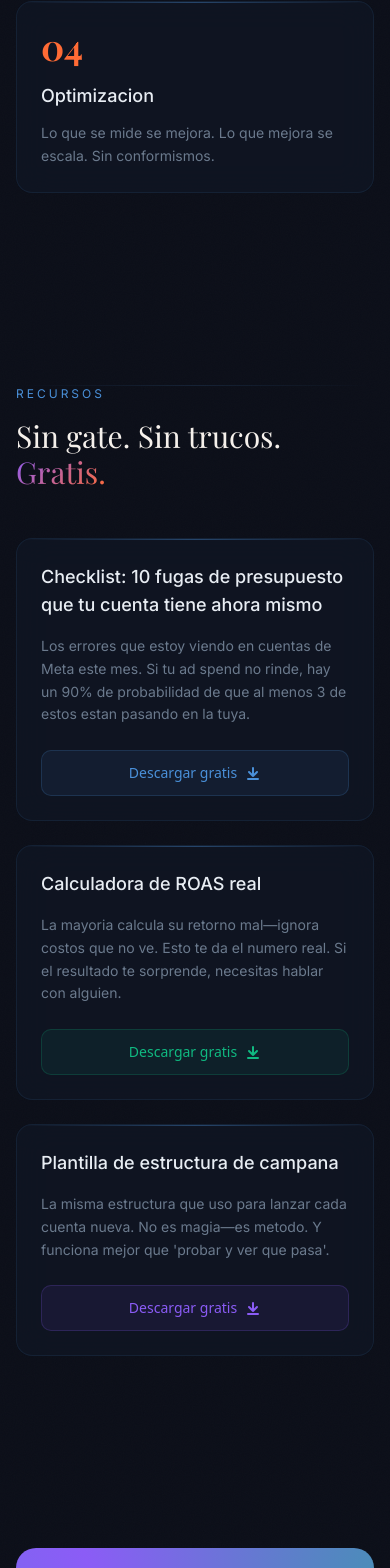
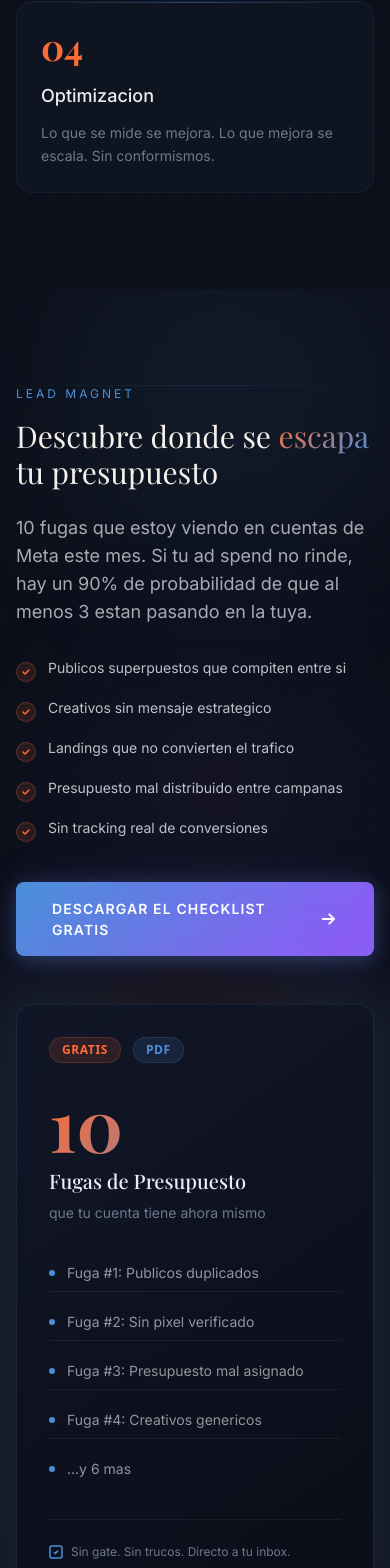
Before and after one commit to Coraline-Coder/carolina-landing, a Next.js app: page / in a window 390 px wide. Shown: the part 5591-7159 px from the top of the page. Built offline with nearby package versions, Linux system fonts and the light colour scheme.

Commit message:
Lead magnet visual acorde a landing

```diff
--- a/src/app/page.tsx
+++ b/src/app/page.tsx
@@ -702,73 +702,111 @@ function ProcesoSection() {
 }
 
 function ResourcesSection() {
-  const resources = [
-    {
-      title: "Checklist: 10 fugas de presupuesto que tu cuenta tiene ahora mismo",
-      desc: "Los errores que estoy viendo en cuentas de Meta este mes. Si tu ad spend no rinde, hay un 90% de probabilidad de que al menos 3 de estos estan pasando en la tuya.",
-      color: "#4A90D9",
-    },
-    {
-      title: "Calculadora de ROAS real",
-      desc: "La mayoria calcula su retorno mal—ignora costos que no ve. Esto te da el numero real. Si el resultado te sorprende, necesitas hablar con alguien.",
-      color: "#10B981",
-    },
-    {
-      title: "Plantilla de estructura de campana",
-      desc: "La misma estructura que uso para lanzar cada cuenta nueva. No es magia—es metodo. Y funciona mejor que 'probar y ver que pasa'.",
-      color: "#8B5CF6",
-    },
-  ];
+  return (
+    <section id="recursos" className="relative py-24 md:py-32 overflow-hidden">
+      <div className="gradient-orb gradient-orb-2 absolute" style={{ top: "20%", right: "-15%" }} />
+      <div className="gradient-orb gradient-orb-1 absolute" style={{ bottom: "10%", left: "-10%" }} />
 
-  return (
-    <section id="recursos" className="relative py-24 md:py-32">
-      <div className="max-w-7xl mx-auto px-4 sm:px-6 lg:px-8">
+      <div className="max-w-7xl mx-auto px-4 sm:px-6 lg:px-8 relative z-10">
         <div className="section-divider mb-16" />
 
+        <div className="grid grid-cols-1 lg:grid-cols-2 gap-12 lg:gap-16 items-center">
+          <div>
             <ScrollReveal>
               <p className="text-xs tracking-[0.25em] text-[#4A90D9] uppercase mb-4" style={{ fontFamily: "var(--font-inter)" }}>
-            Recursos
+                Lead Magnet
               </p>
             </ScrollReveal>
 
             <ScrollReveal delay={0.1}>
-          <h2 className="text-3xl md:text-5xl lg:text-6xl mb-12" style={{ fontFamily: "var(--font-playfair)", color: "#F5F0EB" }}>
-            Sin gate. Sin trucos.{" "}
-            <span style={{ background: "linear-gradient(135deg, #8B5CF6, #FF6B35)", WebkitBackgroundClip: "text", WebkitTextFillColor: "transparent" }}>
-              Gratis.
+              <h2 className="text-3xl md:text-5xl lg:text-6xl mb-6" style={{ fontFamily: "var(--font-playfair)", color: "#F5F0EB" }}>
+                Descubre donde se{" "}
+                <span style={{ background: "linear-gradient(135deg, #FF6B35, #4A90D9)", WebkitBackgroundClip: "text", WebkitTextFillColor: "transparent" }}>
+                  escapa
                 </span>
+                {" "}tu presupuesto
               </h2>
             </ScrollReveal>
 
-        <div className="grid grid-cols-1 md:grid-cols-3 gap-6">
-          {resources.map((resource, i) => (
-            <ScrollReveal key={i} delay={0.1 * (i + 1)}>
-              <TiltCard className="h-full">
-                <div className="executive-card h-full flex flex-col" style={{ "--card-accent": resource.color } as React.CSSProperties}>
-                  <h3 className="text-lg font-medium text-[#e8edf3] mb-4" style={{ fontFamily: "var(--font-inter)" }}>
-                    {resource.title}
-                  </h3>
-                  <p className="text-sm text-[#6b7a8d] mb-6 flex-1 leading-relaxed" style={{ fontFamily: "var(--font-inter)" }}>
-                    {resource.desc}
+            <ScrollReveal delay={0.2}>
+              <p className="text-lg text-[#e8edf3]/70 max-w-xl mb-8" style={{ fontFamily: "var(--font-inter)" }}>
+                10 fugas que estoy viendo en cuentas de Meta este mes. Si tu ad spend no rinde, hay un 90% de probabilidad de que al menos 3 estan pasando en la tuya.
               </p>
+            </ScrollReveal>
+
+            <ScrollReveal delay={0.3}>
+              <div className="space-y-4 mb-10">
+                {[
+                  "Publicos superpuestos que compiten entre si",
+                  "Creativos sin mensaje estrategico",
+                  "Landings que no convierten el trafico",
+                  "Presupuesto mal distribuido entre campanas",
+                  "Sin tracking real de conversiones",
+                ].map((item, i) => (
+                  <div key={i} className="flex items-start gap-3">
+                    <span className="mt-1 w-5 h-5 rounded-full flex items-center justify-center flex-shrink-0" style={{ backgroundColor: "#FF6B3520", border: "1px solid #FF6B3540" }}>
+                      <svg width="10" height="10" viewBox="0 0 10 10" fill="none"><path d="M2 5L4 7L8 3" stroke="#FF6B35" strokeWidth="1.5" strokeLinecap="round" strokeLinejoin="round"/></svg>
+                    </span>
+                    <span className="text-sm text-[#e8edf3]/80" style={{ fontFamily: "var(--font-inter)" }}>{item}</span>
+                  </div>
+                ))}
+              </div>
+            </ScrollReveal>
+
+            <ScrollReveal delay={0.4}>
               <a
                 href="#contact"
-                    className="inline-flex items-center justify-center gap-2 px-6 py-3 rounded-lg text-sm font-medium transition-all"
-                    style={{
-                      backgroundColor: `${resource.color}15`,
-                      color: resource.color,
-                      border: `1px solid ${resource.color}30`
-                    }}
+                className="perf-cta-btn inline-flex"
               >
-                    Descargar gratis
-                    <svg width="16" height="16" viewBox="0 0 16 16" fill="none" stroke="currentColor" strokeWidth="2">
-                      <path d="M8 3V11M8 11L4 7M8 11L12 7M3 14H13" strokeLinecap="round" strokeLinejoin="round" />
+                Descargar el checklist gratis
+                <svg width="20" height="20" viewBox="0 0 20 20" fill="none" className="transform group-hover:translate-x-1 transition-transform">
+                  <path d="M4 10H16M16 10L11 5M16 10L11 15" stroke="currentColor" strokeWidth="2" strokeLinecap="round" strokeLinejoin="round" />
                 </svg>
               </a>
+            </ScrollReveal>
           </div>
-              </TiltCard>
+
+          <ScrollReveal delay={0.2}>
+            <div className="relative">
+              <div className="absolute -inset-4 bg-gradient-to-r from-[#4A90D9]/20 via-[#FF6B35]/10 to-[#4A90D9]/20 rounded-3xl blur-2xl" />
+              <div className="relative rounded-2xl overflow-hidden" style={{ background: "linear-gradient(145deg, #111627, #0B0E18)", border: "1px solid rgba(74,144,217,0.15)" }}>
+                <div className="p-8 md:p-10">
+                  <div className="flex items-center gap-3 mb-6">
+                    <span className="px-3 py-1 rounded-full text-xs font-semibold uppercase tracking-wider" style={{ backgroundColor: "#FF6B3520", color: "#FF6B35", border: "1px solid #FF6B3530" }}>Gratis</span>
+                    <span className="px-3 py-1 rounded-full text-xs font-semibold uppercase tracking-wider" style={{ backgroundColor: "#4A90D920", color: "#4A90D9", border: "1px solid #4A90D930" }}>PDF</span>
+                  </div>
+
+                  <div className="mb-8">
+                    <span className="text-7xl md:text-8xl font-bold block mb-2" style={{ fontFamily: "var(--font-playfair)", background: "linear-gradient(135deg, #FF6B35, #4A90D9)", WebkitBackgroundClip: "text", WebkitTextFillColor: "transparent" }}>
+                      10
+                    </span>
+                    <h3 className="text-xl md:text-2xl font-medium text-[#e8edf3] mb-2" style={{ fontFamily: "var(--font-playfair)" }}>
+                      Fugas de Presupuesto
+                    </h3>
+                    <p className="text-sm text-[#6b7a8d]" style={{ fontFamily: "var(--font-inter)" }}>
+                      que tu cuenta tiene ahora mismo
+                    </p>
+                  </div>
+
+                  <div className="space-y-3">
+                    {["Fuga #1: Publicos duplicados", "Fuga #2: Sin pixel verificado", "Fuga #3: Presupuesto mal asignado", "Fuga #4: Creativos genericos", "...y 6 mas"].map((line, i) => (
+                      <div key={i} className="flex items-center gap-3 py-2" style={{ borderBottom: i < 4 ? "1px solid rgba(255,255,255,0.06)" : "none" }}>
+                        <span className="w-1.5 h-1.5 rounded-full bg-[#4A90D9] flex-shrink-0" />
+                        <span className="text-sm text-[#e8edf3]/60" style={{ fontFamily: "var(--font-inter)" }}>{line}</span>
+                      </div>
+                    ))}
+                  </div>
+
+                  <div className="mt-8 pt-6" style={{ borderTop: "1px solid rgba(255,255,255,0.06)" }}>
+                    <div className="flex items-center gap-2 text-xs text-[#6b7a8d]" style={{ fontFamily: "var(--font-inter)" }}>
+                      <svg width="14" height="14" viewBox="0 0 14 14" fill="none" stroke="#4A90D9" strokeWidth="1.5"><rect x="1" y="1" width="12" height="12" rx="2"/><path d="M5 7L6.5 8.5L9 5.5"/></svg>
+                      Sin gate. Sin trucos. Directo a tu inbox.
+                    </div>
+                  </div>
+                </div>
+              </div>
+            </div>
           </ScrollReveal>
-          ))}
         </div>
       </div>
     </section>
```
Lines whose indentation alone changed are shown as unchanged.
